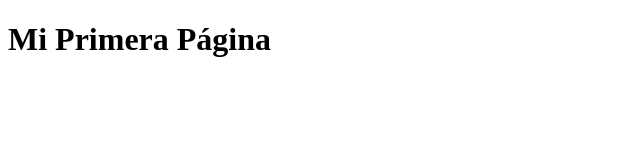
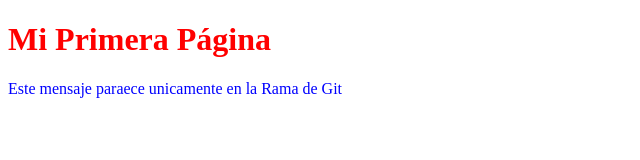
Before and after one commit to DavidBenoit-TR/Git_ejemplo_gen10, a plain HTML site: page index.html in a window 1280 px wide. Shown: the whole page, without its empty margins (0-640 px from the left). Drawn offline with Linux system fonts and the light colour scheme.

Commit message:
Párrafo y Colores

```diff
--- a/index.html
+++ b/index.html
@@ -6,6 +6,15 @@
     <title>Document</title>
   </head>
   <body>
+    <style>
+      h1 {
+        color: red;
+      }
+      p {
+        color: blue;
+      }
+    </style>
     <h1>Mi Primera Página</h1>
+    <p>Este mensaje paraece unicamente en la Rama de Git</p>
   </body>
 </html>
```
